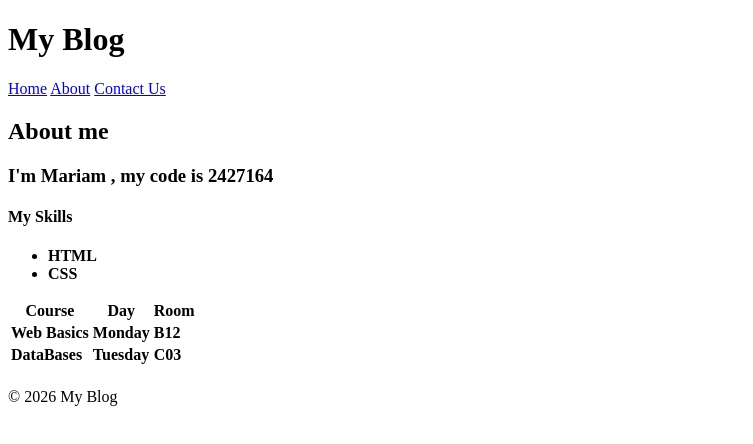
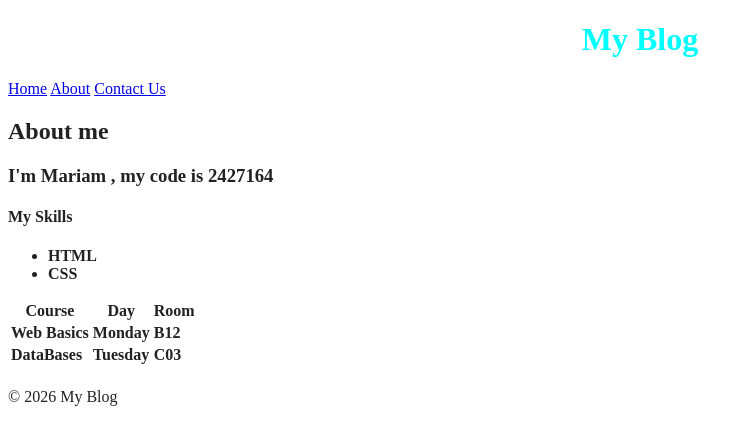
Before and after one commit to MariamYounes5/my-project, a plain HTML site: page about.html in a window 1280 px wide. Shown: the whole page, without its empty margins (0-753 px from the left). Drawn offline with Linux system fonts and the light colour scheme; the site is published under a folder, as on GitHub Pages, so addresses that start at the root find nothing.

Commit message:
Set background to white and fix about css link

```diff
--- a/about.html
+++ b/about.html
@@ -4,7 +4,7 @@
     <meta charset="UTF-8">
     <meta name="viewport" content="width=device-width, initial-scale=1.0">
     <title>First Habbda ever</title>
-    <link rel="stylesheet" href="/css/Stylesheet.css">
+    <link rel="stylesheet" href="css/Stylesheet.css">
 </head>
 <body>
     <header>
```
